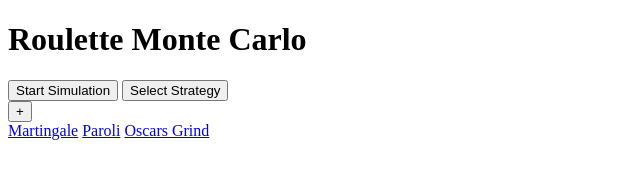
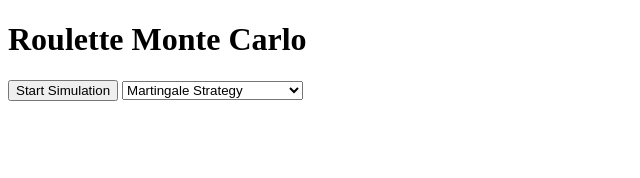
Before and after one commit to tz84/montecarlo_roulette, a plain HTML site: page src/index.html in a window 1280 px wide. Shown: the whole page, without its empty margins (0-640 px from the left). Drawn offline with Linux system fonts and the light colour scheme.

Commit message:
Added HTML file for startup screen with drop down menu

```diff
--- a/src/index.html
+++ b/src/index.html
@@ -1,30 +1,23 @@
 <!DOCTYPE html>
-<html>
-  <head>
-    <meta charset="UTF-8" />
-    <meta
-      http-equiv="Content-Security-Policy"
-      content="default-src 'self'; script-src 'self'"
-    />
-    <title>Roulette Simulator</title>
-  </head>
-  <body>
-
-    <!-- Heading and index page buttons -->
-    <h1>Roulette Monte Carlo</h1>
-    <button type="button">Start Simulation</button>
-    <button type="button">Select Strategy</button>
-
-    <!-- Dropdown meny for strategy -->
-    <div class="dropdown">
-      <button class="dropbtn">+</button>
-      <div class="dropdown-content">
-        <a href="#">Martingale</a>
-        <a href="#">Paroli</a>
-        <a href="#">Oscars Grind</a>
-      </div>
+<html lang="en">
+<head>
+    <meta charset="UTF-8">
+    <title>Roulette Monte Carlo</title>
+    <link rel="stylesheet" href="styles.css">
+</head>
+<body>
+    <div id="app">
+        <h1>Roulette Monte Carlo</h1>
+        <button id="start-simulation">Start Simulation</button>
+        <select id="select-strategy">
+            <option value="MartingaleStrategy">Martingale Strategy</option>
+            <option value="DalembertStrategy">D'Alembert Strategy</option>
+            <option value="FibonacciSystemStrategy">Fibonacci System Strategy</option>
+            <option value="ParoliSystemStrategy">Paroli System Strategy</option>
+            <option value="OscardsGrindStrategy">Oscar's Grind Strategy</option>
+        </select>
     </div>
 
-    <p></p>
-  </body>
+    <script src="main.ts"></script>
+</body>
 </html>
```
